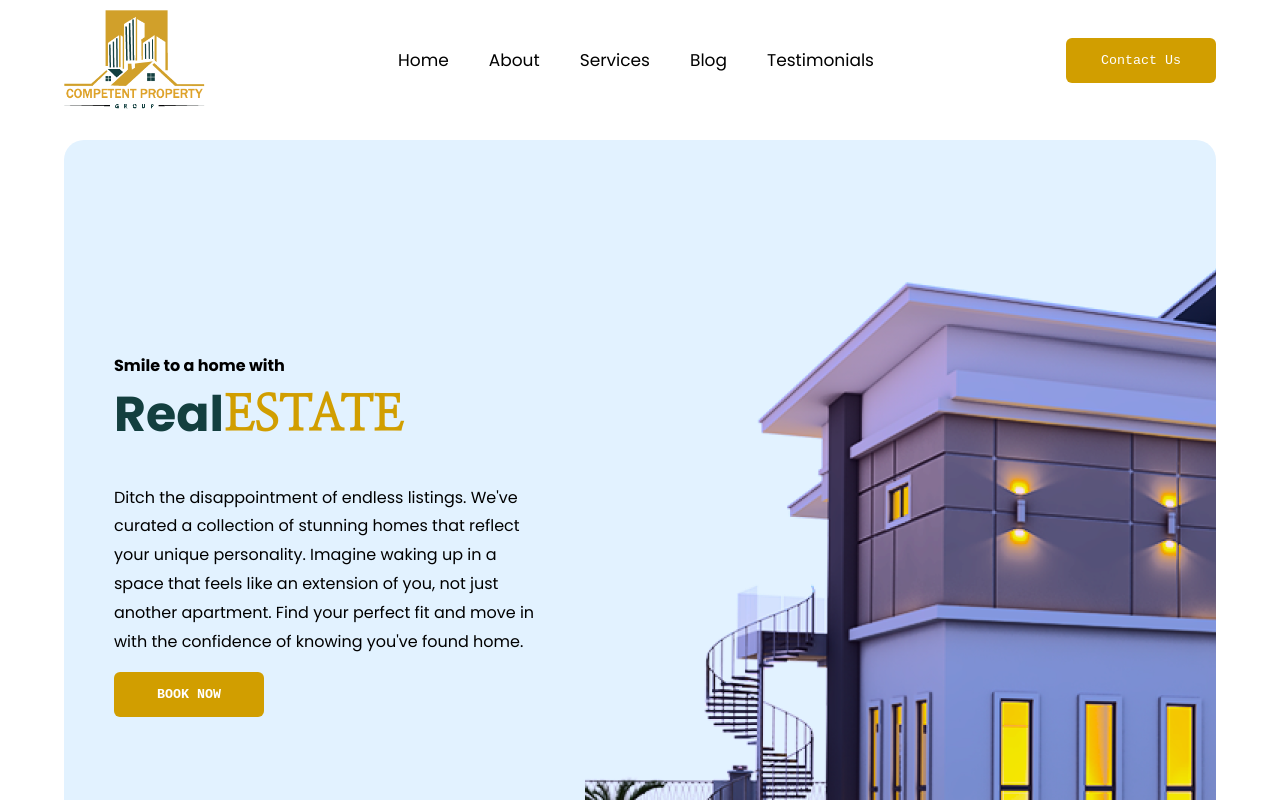
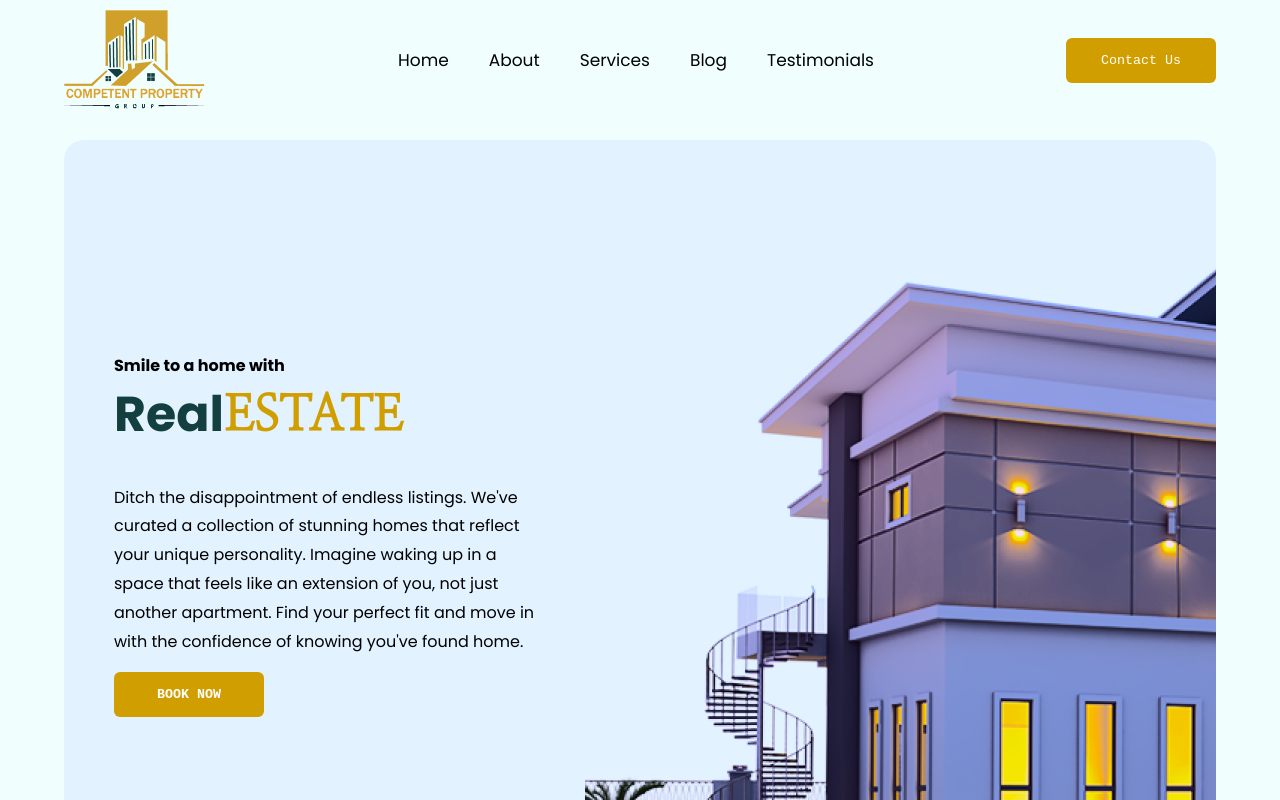
Before and after one commit to Real-World-Estate/real-estate-frontend, a React (Create React App) app: page / in a window 1280 px wide. Shown: the top 800 px of the page. Built offline with nearby package versions, Linux system fonts and the light colour scheme.

Commit message:
Added some base styles

```diff
--- a/src/styles/base.scss
+++ b/src/styles/base.scss
@@ -10,6 +10,7 @@ body {
 	font-size: 1.6rem;
 	margin: 0;
 	padding: 0;
+	background-color: #f0fefe;
 }
 
 .logo {
@@ -65,4 +66,7 @@ a {
 	&-lg {
 		margin-top: 5rem;
 	}
+	&-exlg {
+		margin-top: 8rem;
+	}
 }
```
